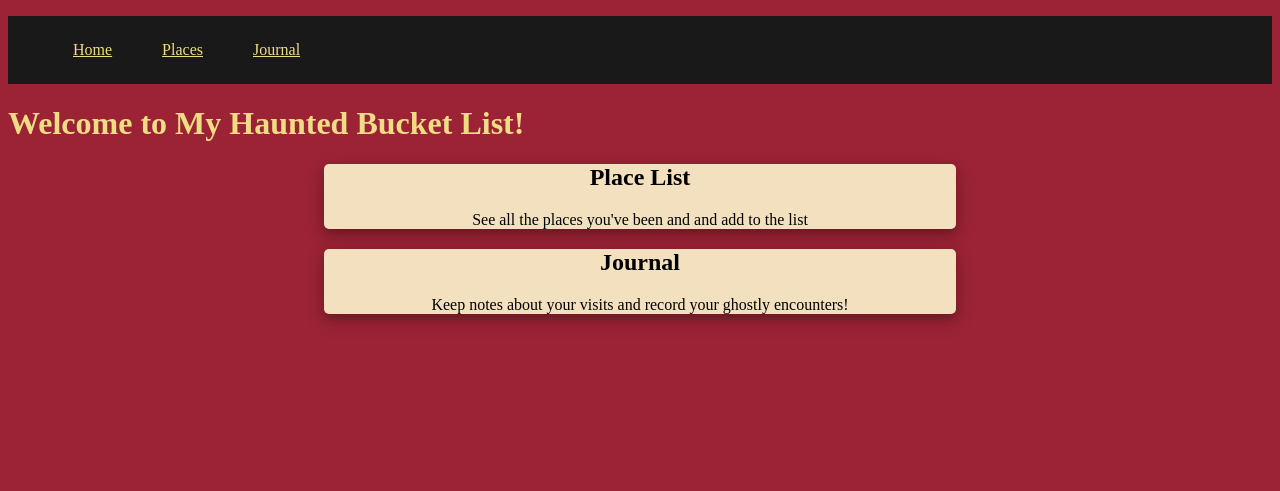
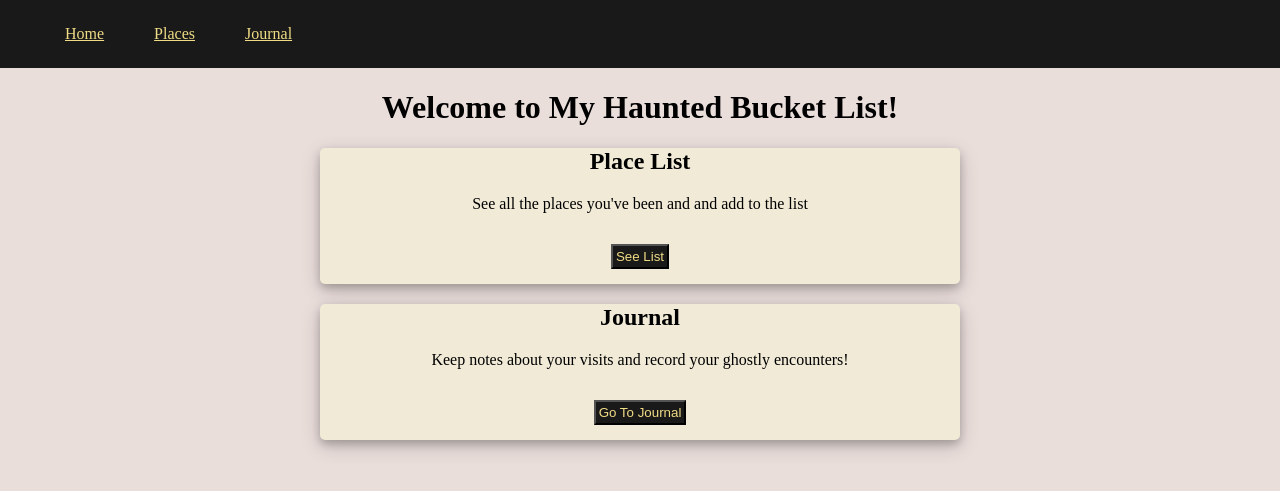
Before and after one commit to j1e1n/CC_python_project, a Flask app: page / in a window 1280 px wide. Shown: the top 491 px of the page. Run offline with Flask 2, Linux system fonts and the light colour scheme; some web fonts are replaced.

Commit message:
updated css, added buttons to home page

```diff
--- a/app/static/style.css
+++ b/app/static/style.css
@@ -1,8 +1,13 @@
 body {
     font-family: 'Della Respira', serif;
     /* font-family: 'Metamorphous', cursive; */
-    background-color: #9B2335;
-    color:  #f0dc85;
+    background-color: #EADEDB;
+    margin: 0px;
+
+}
+
+h1 {
+    text-align: center;
 }
 
 .nav {
@@ -10,6 +15,7 @@ body {
     flex-direction: row;
     background-color: #191919;
     list-style: none;
+    margin: 0px;
 }
 
 .nav li {
@@ -23,9 +29,6 @@ body {
     color: #f0dc85;
 }
 
-h1 h2 h3 {
-    color:  #f0dc85;
-}
 
 .places {
     border-radius: 5px;
@@ -34,11 +37,8 @@ h1 h2 h3 {
     margin: auto;
     box-shadow: 0 4px 8px 0 rgba(0, 0, 0, 0.2), 0 6px 20px 0 rgba(0, 0, 0, 0.19);
     text-align: center;
-    /* width: 50%;
-    padding: 10px;
-    margin: 10px; */
     color: black;
-    background-color: #F3E0BE;
+    background-color: #F0EAD6;
 }
 
 .journal {
@@ -48,9 +48,16 @@ h1 h2 h3 {
     margin: auto;
     box-shadow: 0 4px 8px 0 rgba(0, 0, 0, 0.2), 0 6px 20px 0 rgba(0, 0, 0, 0.19);
     text-align: center;
-    /* width: 50%;
-    padding: 10px;
-    margin: 10px; */
     color: black;
-    background-color: #F3E0BE;
+    background-color: #F0EAD6;
 }
+
+
+.button {
+    background-color: #191919;
+    color: #f0dc85;
+    margin: 15px;
+    padding: 3px;
+
+
+}
--- a/app/templates/index.html
+++ b/app/templates/index.html
@@ -6,12 +6,14 @@
     <div class="places">
         <h2>Place List</h2>
         <p>See all the places you've been and and add to the list</p>
+        <a href="/places"><button class="button">See List</button></a>
 
     </div>
 
     <div class="journal">
         <h2>Journal</h2>
         <p>Keep notes about your visits and record your ghostly encounters! </p>
+        <a href="/journal"><button class="button">Go To Journal</button></a>
 
     </div>
 
```
